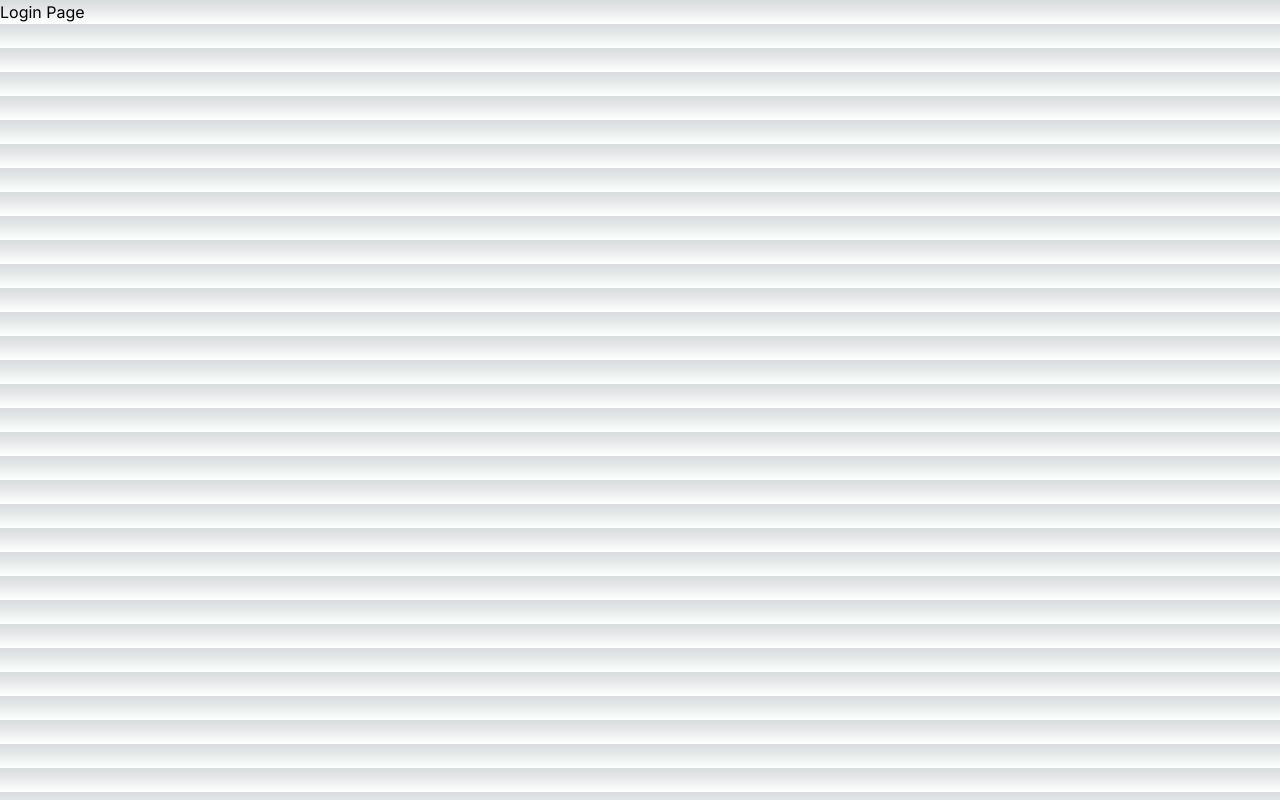
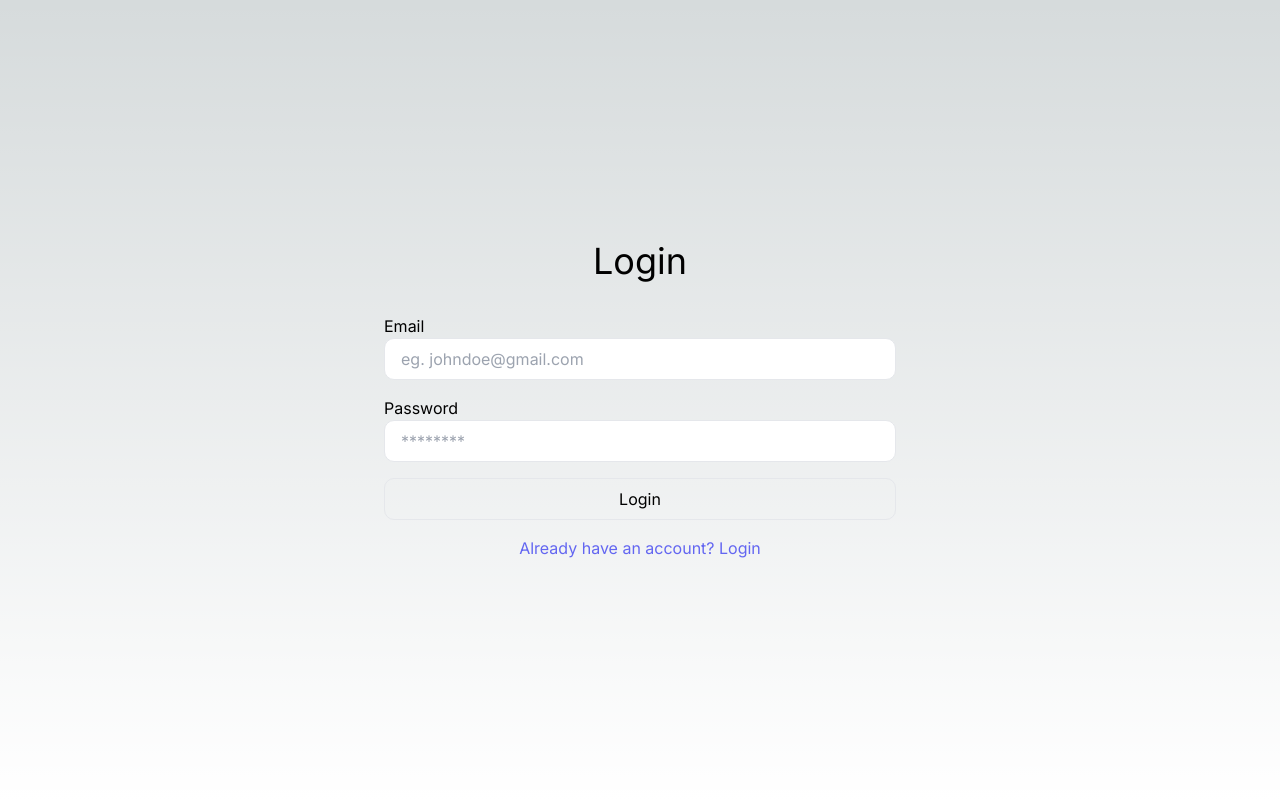
Before and after one commit to ashishxcode/next-auth, a Next.js app: page /login in a window 1280 px wide. Built offline with nearby package versions, Linux system fonts and the light colour scheme.

Commit message:
CI : Adding login & signup page ui

```diff
--- a/src/app/login/page.tsx
+++ b/src/app/login/page.tsx
@@ -1,8 +1,62 @@
+'use client';
+import React from 'react';
+import Link from 'next/link';
+import { useRouter } from 'next/navigation';
+import axios from 'axios';
+
 const LoginPage = () => {
+	const [user, setUser] = React.useState({
+		email: '',
+		password: '',
+	});
+
+	const onLogin = async () => {
+		console.log('user', user);
+	};
+
 	return (
-		<div>
-			<h1>Login Page</h1>
-		</div>
+		<section className='flex flex-col items-center justify-center min-h-screen py-2'>
+			<h1 className='text-4xl font-700 text-center mb-8'>Login</h1>
+			<hr />
+
+			<div className='flex flex-col items-center justify-center w-full px-20 max-w-2xl'>
+				<div className='flex flex-col w-full'>
+					<label htmlFor='email'>Email</label>
+					<input
+						id='email'
+						type='email'
+						className='px-4 py-2 mb-4 border rounded-[10px] text-gray-800'
+						value={user.email}
+						placeholder='eg. johndoe@gmail.com'
+						onChange={(e) =>
+							setUser((prev) => ({ ...prev, email: e.target.value }))
+						}
+					/>
+				</div>
+				<div className='flex flex-col w-full '>
+					<label htmlFor='password'>Password</label>
+					<input
+						id='password'
+						type='password'
+						className='px-4 py-2 mb-4 border  rounded-[10px] text-gray-800'
+						value={user.password}
+						placeholder='********'
+						onChange={(e) =>
+							setUser((prev) => ({ ...prev, password: e.target.value }))
+						}
+					/>
+				</div>
+				<button
+					className='w-full px-4 py-2 mb-4 border rounded-[10px] hover:bg-indigo-500 hover:text-white hover:border-indigo-500 transition-all duration-200 ease-in-out'
+					onClick={onLogin}
+				>
+					Login
+				</button>
+				<Link href='/signup' className='text-indigo-500'>
+					Already have an account? Login
+				</Link>
+			</div>
+		</section>
 	);
 };
 
--- a/src/app/signup/page.tsx
+++ b/src/app/signup/page.tsx
@@ -83,7 +83,7 @@ const SingUpPage = () => {
 					Sign Up
 				</button>
 				<Link href='/login' className='text-indigo-500'>
-					Already have an account? Login
+					Already have an account ? Login
 				</Link>
 			</div>
 		</section>
```
